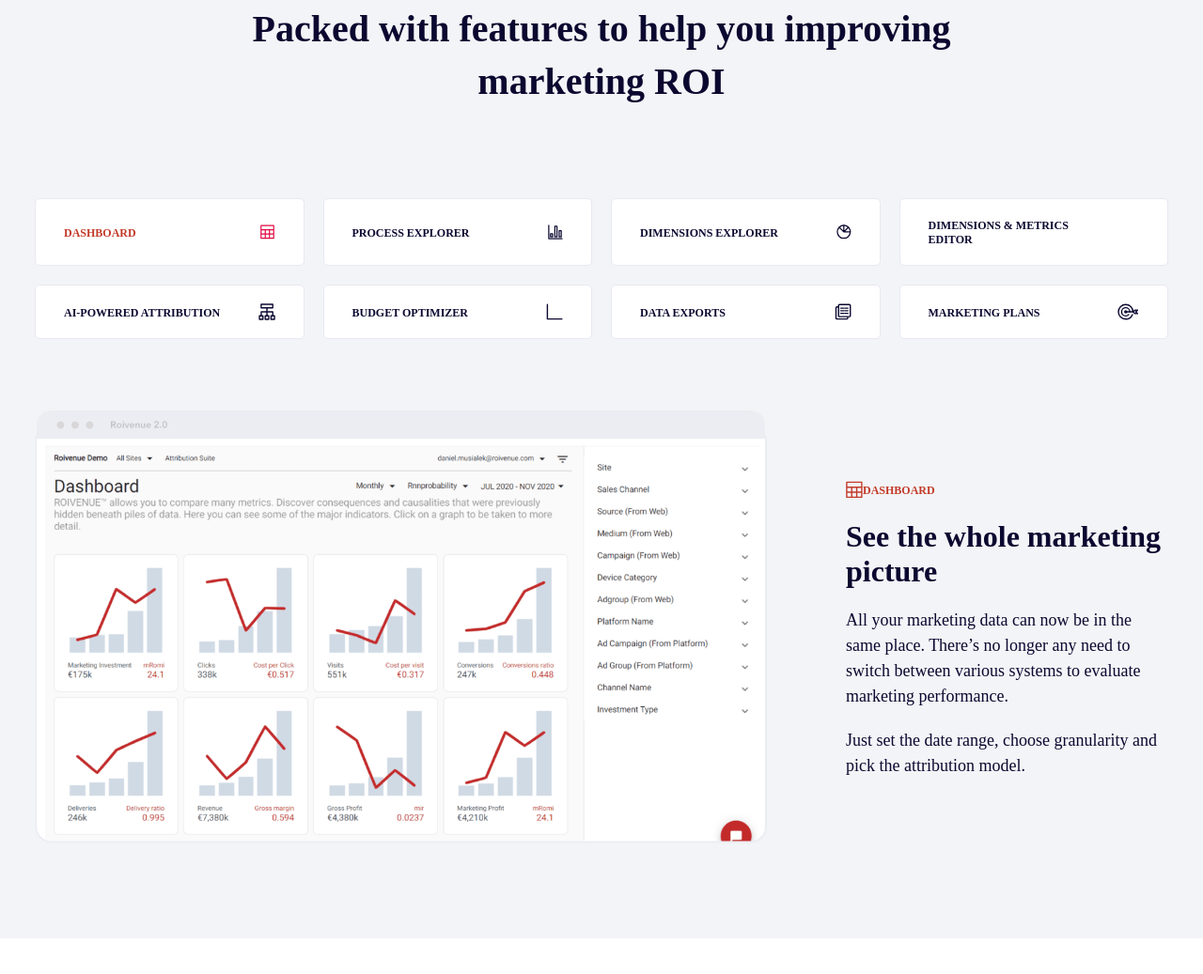
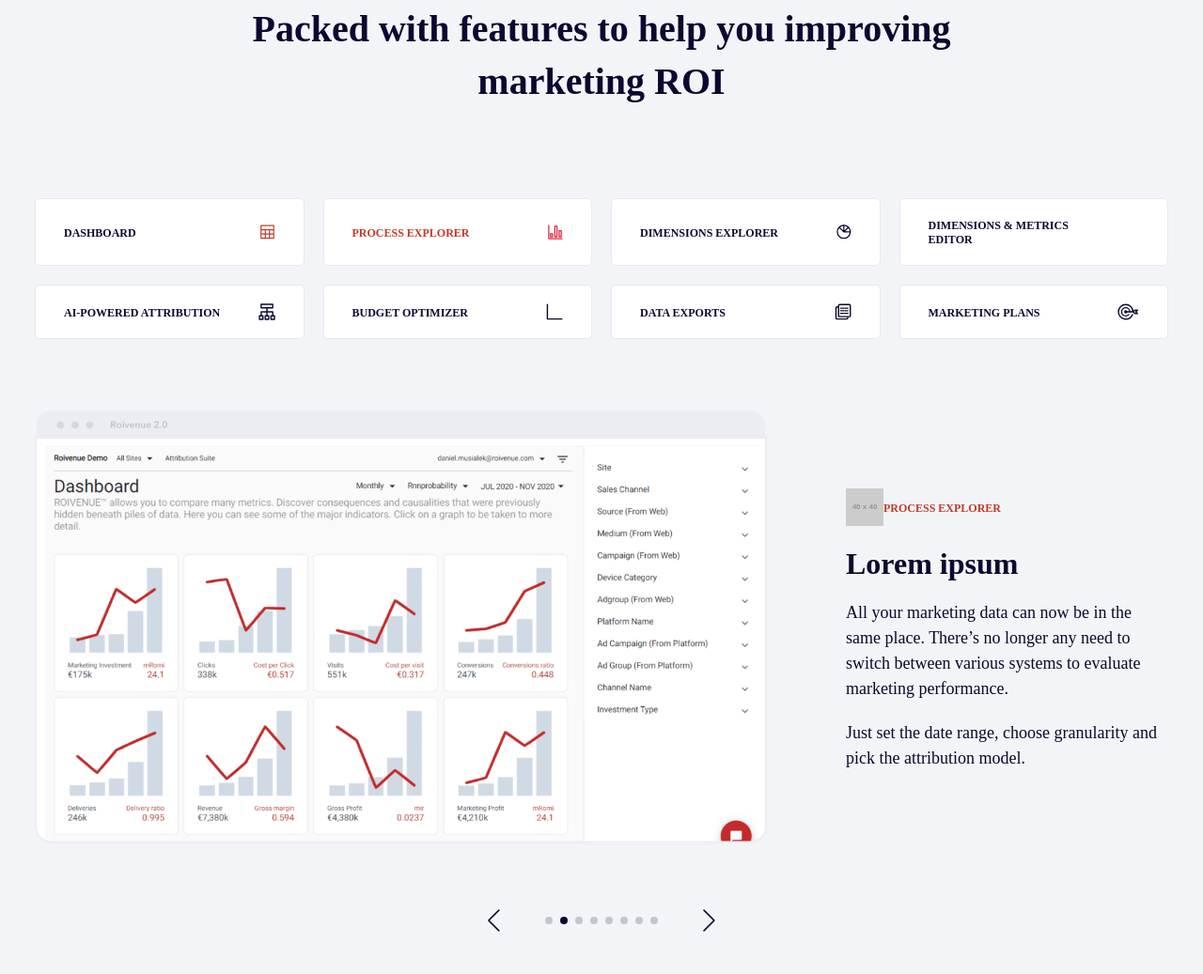
Before and after one commit to mz-mee/roi, a website: page lp.html in a window 1280 px wide. Shown: the part 1223-2260 px from the top of the page at 94% size. Drawn offline with nearby package versions, Linux system fonts and the light colour scheme; placeholder pictures from the web are drawn by us; a web font is replaced by a local one.

Commit message:
features slider

```diff
--- a/assets/scss/sections/_solutions.scss
+++ b/assets/scss/sections/_solutions.scss
@@ -45,13 +45,6 @@
             }
 
             &--feature{
-
-                @include tablet{
-                    opacity: 0;
-                    position: absolute;
-                    top:0px;
-                }
-
 
                 .subsection-solutions__container{
 
--- a/assets/scss/sections/features.scss
+++ b/assets/scss/sections/features.scss
@@ -1,5 +1,27 @@
 .section-feature{
     padding:10.5rem 0rem 9.6rem 0rem;
+
+    .swiper-container{
+        padding-bottom: 8.9rem;
+    }
+
+    .swiper-pagination{
+        bottom: 3px;
+    }
+
+    .swiper-button-prev{
+        top: auto;
+        bottom: -10px;
+        left: calc(50% - 128px);
+        color: $base !important;
+    }
+
+    .swiper-button-next{
+        top: auto;
+        bottom: -10px;
+        right: calc(50% - 128px);
+        color: $base !important;
+    }
 
     &__heading{
         text-align: center;
--- a/lp.html
+++ b/lp.html
@@ -34,7 +34,7 @@
         <h2 class="section-feature__heading">Packed with features to help you improving marketing ROI</h2>
         <div class="section-feature__grid">
             <div class="section-feature__grid-item">
-                <div class="section-feature__grid-container section-feature__grid-container--active" data-number="1">
+                <div class="section-feature__grid-container section-feature__grid-container--active" data-number="0">
                     <span>Dashboard</span>
                     <svg xmlns="http://www.w3.org/2000/svg" width="18" height="19" viewBox="0 0 18 19">
                         <defs>
@@ -57,7 +57,7 @@
                 </div>
             </div>
             <div class="section-feature__grid-item">
-                <div class="section-feature__grid-container" data-number="2">
+                <div class="section-feature__grid-container" data-number="1">
                     <span>Process explorer</span>
                     <svg xmlns="http://www.w3.org/2000/svg" width="18" height="18" viewBox="0 0 18 18">
                         <g fill="none" fill-rule="evenodd" stroke-linecap="round" stroke-linejoin="round">
@@ -77,7 +77,7 @@
                 </div>
             </div>
             <div class="section-feature__grid-item">
-                <div class="section-feature__grid-container" data-number="3">
+                <div class="section-feature__grid-container" data-number="2">
                     <span>Dimensions explorer</span>
                     <?xml version="1.0" encoding="UTF-8"?>
                         <svg width="18" height="18" version="1.1" viewBox="0 0 18 18" xmlns="http://www.w3.org/2000/svg" xmlns:cc="http://creativecommons.org/ns#" xmlns:dc="http://purl.org/dc/elements/1.1/" xmlns:rdf="http://www.w3.org/1999/02/22-rdf-syntax-ns#">
@@ -103,38 +103,39 @@
                 </div>
             </div>
             <div class="section-feature__grid-item">
-                <div class="section-feature__grid-container" data-number="4">
+                <div class="section-feature__grid-container" data-number="3">
                     <span>Dimensions & metrics editor</span>
                     <img src="assets/img/features/dimensions.svg">
                 </div>
             </div>
             <div class="section-feature__grid-item">
-                <div class="section-feature__grid-container" data-number="5">
+                <div class="section-feature__grid-container" data-number="4">
                     <span>AI-powered attribution</span>
                     <img src="assets/img/features/ico-attribution.svg">
                 </div>
             </div>
             <div class="section-feature__grid-item">
-                <div class="section-feature__grid-container" data-number="6">
+                <div class="section-feature__grid-container" data-number="5">
                     <span>Budget optimizer</span>
                     <img src="assets/img/features/ico-budget.svg">
                 </div>
             </div>
             <div class="section-feature__grid-item">
-                <div class="section-feature__grid-container" data-number="7">
+                <div class="section-feature__grid-container" data-number="6">
                     <span>Data exports</span>
                     <img src="assets/img/features/ico-data-exports.svg">
                 </div>
             </div>
             <div class="section-feature__grid-item">
-                <div class="section-feature__grid-container" data-number="8">
+                <div class="section-feature__grid-container" data-number="7">
                     <span>Marketing plans</span>
                     <img src="assets/img/features/ico-marketing.svg">
                 </div>
             </div>
         </div>
-        <section class="section-solutions section-solutions--nopadding">
-            <section role="region" class="subsection-solutions subsection-solutions--smallpadding subsection-solutions--feature subsection-solutions--show" data-number="1">
+        <div class="swiper-container" id="feature-slider">
+            <section class="section-solutions section-solutions--nopadding swiper-wrapper">
+                <section role="region" class="swiper-slide subsection-solutions subsection-solutions--smallpadding subsection-solutions--feature subsection-solutions--show" data-number="0">
                     <div class="subsection-solutions__container">
                         <div class="subsection-solutions__text subsection-solutions__text--smaller  ">
                             <div class="subsection-solutions__text-preicon"><img src="assets/img/features/ico-dashboard.svg"><span>Dashboard</span></div>
@@ -149,7 +150,7 @@
                         </div>
                     </div>
                 </section>
-            <section role="region" class="subsection-solutions subsection-solutions--smallpadding subsection-solutions--feature" data-number="2">
+                <section role="region" class="swiper-slide subsection-solutions subsection-solutions--smallpadding subsection-solutions--feature" data-number="1">
                     <div class="subsection-solutions__container">
                         <div class="subsection-solutions__text subsection-solutions__text--smaller">
                             <div class="subsection-solutions__text-preicon"><img src="https://via.placeholder.com/40x40"><span>Process explorer</span></div>
@@ -163,7 +164,7 @@
                         </div>
                     </div>
                 </section>
-            <section role="region" class="subsection-solutions subsection-solutions--smallpadding subsection-solutions--feature" data-number="3">
+                <section role="region" class="swiper-slide subsection-solutions subsection-solutions--smallpadding subsection-solutions--feature" data-number="2">
                     <div class="subsection-solutions__container">
                         <div class="subsection-solutions__text subsection-solutions__text--smaller">
                             <div class="subsection-solutions__text-preicon"><img src="https://via.placeholder.com/40x40"><span>Dimensions explorer</span></div>
@@ -177,7 +178,7 @@
                         </div>
                     </div>
                 </section>
-            <section role="region" class="subsection-solutions subsection-solutions--smallpadding subsection-solutions--feature" data-number="4">
+                <section role="region" class="swiper-slide subsection-solutions subsection-solutions--smallpadding subsection-solutions--feature" data-number="3">
                     <div class="subsection-solutions__container">
                         <div class="subsection-solutions__text subsection-solutions__text--smaller">
                             <div class="subsection-solutions__text-preicon"><img src="https://via.placeholder.com/40x40"><span>Dimensions & metrics editor</span></div>
@@ -191,7 +192,7 @@
                         </div>
                     </div>
                 </section>
-            <section role="region" class="subsection-solutions subsection-solutions--smallpadding subsection-solutions--feature" data-number="5">
+                <section role="region" class="swiper-slide subsection-solutions subsection-solutions--smallpadding subsection-solutions--feature" data-number="4">
                     <div class="subsection-solutions__container">
                         <div class="subsection-solutions__text subsection-solutions__text--smaller">
                             <div class="subsection-solutions__text-preicon"><img src="https://via.placeholder.com/40x40"><span>AI-powered attribution</span></div>
@@ -205,7 +206,7 @@
                         </div>
                     </div>
                 </section>
-            <section role="region" class="subsection-solutions subsection-solutions--smallpadding subsection-solutions--feature" data-number="6">
+                <section role="region" class="swiper-slide subsection-solutions subsection-solutions--smallpadding subsection-solutions--feature" data-number="5">
                     <div class="subsection-solutions__container">
                         <div class="subsection-solutions__text subsection-solutions__text--smaller">
                             <div class="subsection-solutions__text-preicon"><img src="https://via.placeholder.com/40x40"><span>Budget optimizer</span></div>
@@ -219,7 +220,7 @@
                         </div>
                     </div>
                 </section>
-            <section role="region" class="subsection-solutions subsection-solutions--smallpadding subsection-solutions--feature" data-number="7">
+                <section role="region" class="swiper-slide subsection-solutions subsection-solutions--smallpadding subsection-solutions--feature" data-number="6">
                     <div class="subsection-solutions__container">
                         <div class="subsection-solutions__text subsection-solutions__text--smaller">
                             <div class="subsection-solutions__text-preicon"><img src="https://via.placeholder.com/40x40"><span>Data exports</span></div>
@@ -233,7 +234,7 @@
                         </div>
                     </div>
                 </section>
-            <section role="region" class="subsection-solutions subsection-solutions--smallpadding subsection-solutions--feature" data-number="8">
+                <section role="region" class="swiper-slide subsection-solutions subsection-solutions--smallpadding subsection-solutions--feature" data-number="7">
                     <div class="subsection-solutions__container">
                         <div class="subsection-solutions__text subsection-solutions__text--smaller">
                             <div class="subsection-solutions__text-preicon"><img src="https://via.placeholder.com/40x40"><span>Marketing plans</span></div>
@@ -248,6 +249,12 @@
                     </div>
                 </section>
             </section>
+            <div class="swiper-pagination swiper-pagination--dark"></div>
+
+            <div class="swiper-button-prev"></div>
+            <div class="swiper-button-next"></div>
+        </div>
+
     </div>
 </section>
 <section role="region" class="section section-versatile">
@@ -290,7 +297,7 @@
         <h2 class="section-clients__heading">What customers say about ROIVENUE 2.0</h2>
     </div>
     <div class="container section-clients__container">
-        <div class="swiper-container">
+        <div class="swiper-container" id="client_slider">
         <div class="swiper-wrapper">
             <div class="swiper-slide">
                 <div class="section-clients__item section-clients__item--nopadding">
@@ -458,7 +465,7 @@
 </body>
 <script src="https://ajax.googleapis.com/ajax/libs/jquery/2.1.1/jquery.min.js"></script>
 <script>
-    const swiper = new Swiper('.swiper-container', {
+    const swiper = new Swiper('#client_slider', {
     // Optional parameters
     direction: 'horizontal',
     loop: true,
@@ -475,10 +482,40 @@
 
     });
 
+    const feature_swiper = new Swiper('#feature-slider', {
+        // Optional parameters
+        direction: 'horizontal',
+        loop: true,
+        autoHeight: true,
+        spaceBetween: 12,
+        // Navigation arrows
+        navigation: {
+            nextEl: '.swiper-button-next',
+            prevEl: '.swiper-button-prev',
+        },
+        pagination: {
+            el: ".swiper-pagination",
+        },
+        autoplay: {
+            delay: 4000,
+        },
+        on: {
+            slideChange: function (swiper){
+                var controls = document.getElementsByClassName("section-feature__grid-container");
+                for (var i = 0; i < controls.length; i++) {
+                    controls[i].classList.remove('section-feature__grid-container--active');
+                    var id = controls[i].getAttribute("data-number");
+                    if(swiper.realIndex == id){
+                        controls[i].classList.add('section-feature__grid-container--active');
+                    }
+                }
+            },
+        }
+    });
+
     var video = document.getElementById("video");
 
     function toggleControls() {
-
         video.setAttribute("controls","controls");
         video.play()
         video.volume = 0.5;
@@ -494,27 +531,7 @@
         for (var i = 0; i < logo.length; i++) {
             logo[i].addEventListener("click", function () {
                 var id = this.getAttribute("data-number");
-
-                var links = document.querySelectorAll('.section-feature__grid-container');
-                for (var i = 0; i < links.length; i++) {
-                    links[i].classList.remove('section-feature__grid-container--active');
-                }
-
-                this.classList.add("section-feature__grid-container--active");
-
-
-
-                var elements = document.querySelectorAll('.subsection-solutions');
-                for (var i = 0; i < elements.length; i++) {
-                    elements[i].classList.remove('subsection-solutions--show');
-                }
-
-                const show = document.querySelector('.subsection-solutions[data-number="' + id +'"]');
-                if (!show.classList.contains("subsection-solutions--show")) {
-                    show.classList.add("subsection-solutions--show");
-                }
-
-
+                feature_swiper.slideToLoop(parseInt(id));
             });
         }
     });
```
Also changed, not shown: assets/css/style.css, assets/swiper-init.js (line endings or trailing spaces). Lines whose indentation alone changed are shown as unchanged.
